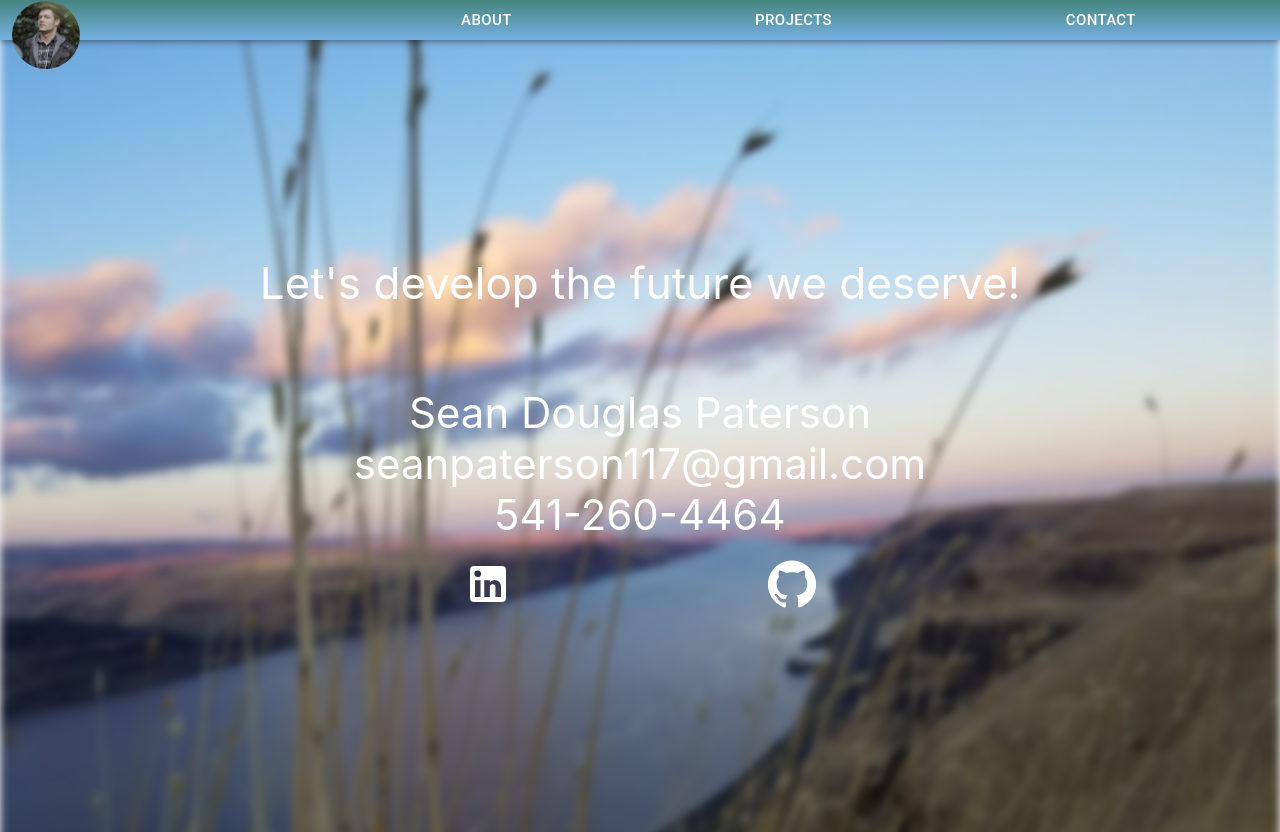
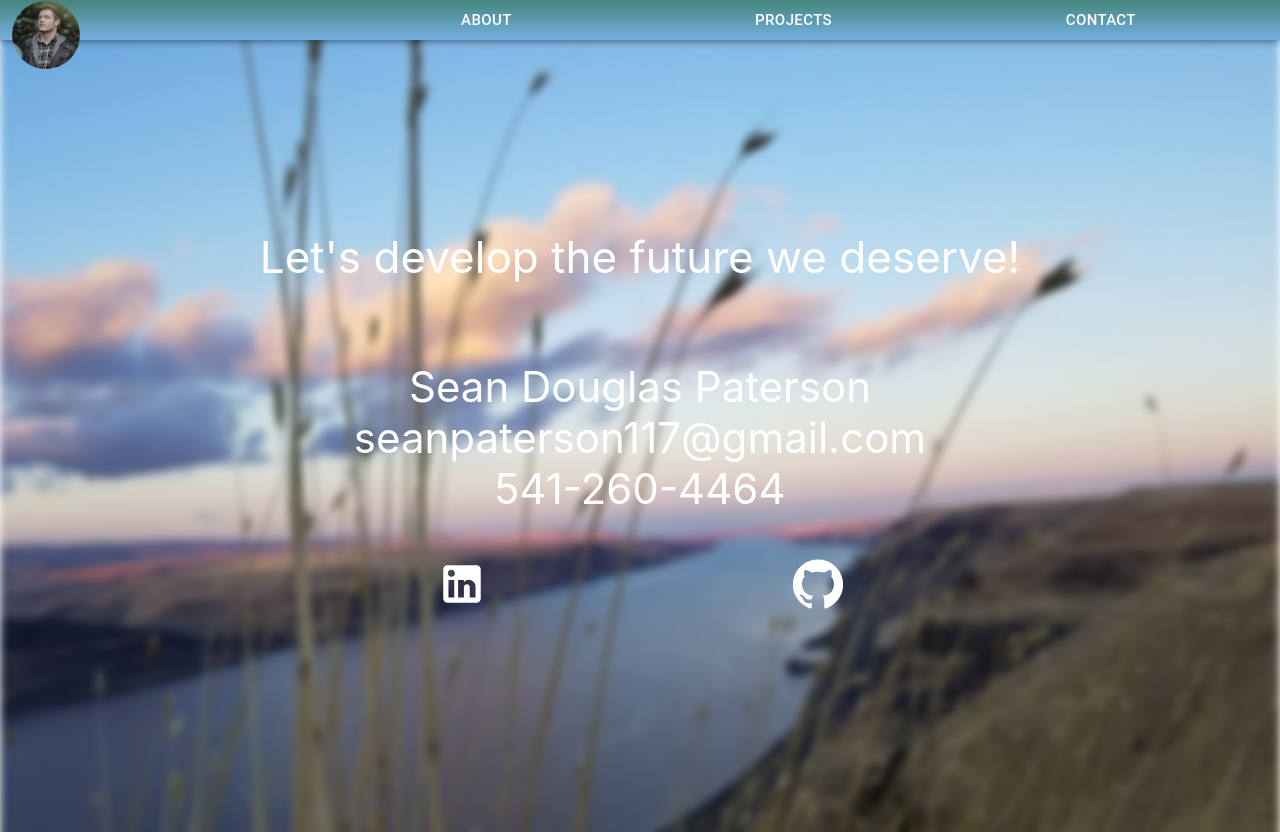
Before and after one commit to seanpaterson/Sean-Paterson-Website, a React (Create React App) app: page /contact in a window 1280 px wide. Built offline with nearby package versions, Linux system fonts and the light colour scheme.

Commit message:
Fixed poping button size and edited About window height

```diff
--- a/src/About/About.js
+++ b/src/About/About.js
@@ -6,7 +6,7 @@ import './About.css';
 
 function About(props) {
     return (
-    <div  style={{ width: '100%', backgroundImage: `linear-gradient(0.60turn, var(--dark-teal), var(--blue))` }}>
+    <div  style={{ width: '100%', backgroundImage: `linear-gradient(0.60turn, var(--dark-teal), var(--blue))`, minHeight: '100vh', overflow: 'hidden' }}>
         <Grid
         container
         direction="row"
--- a/src/Contact/Contact.css
+++ b/src/Contact/Contact.css
@@ -41,6 +41,7 @@
 
 .button-style{
     color: white;
-    transform: scale(2);
+    height: 100px;
+    width: 100px;
     animation: textFadeIn 3.5s;
 }
--- a/src/Contact/Contact.js
+++ b/src/Contact/Contact.js
@@ -38,13 +38,13 @@ function Contact(props) {
                                 <IconButton
                                 className="button-style"
                                 onClick={()=> window.open("https://www.linkedin.com/in/sean-paterson-b31835124/")}>
-                                    <LinkedInIcon style={{color:"white"}}/>
+                                    <LinkedInIcon style={{color:"white", height: '50px', width: '50px'}}/>
                             </IconButton>
                             </div>
                             <div style={{paddingTop: "20px", paddingLeft: "10vw", paddingRight: "10vw"}}>
                                 <IconButton className="button-style"
                                 onClick={()=> window.open("https://github.com/seanpaterson")}>
-                                    <GitHubIcon style={{color:"white"}}/>
+                                    <GitHubIcon style={{color:"white", height: '50px', width: '50px'}}/>
                                 </IconButton>
                             </div>
                         </Grid>
```
